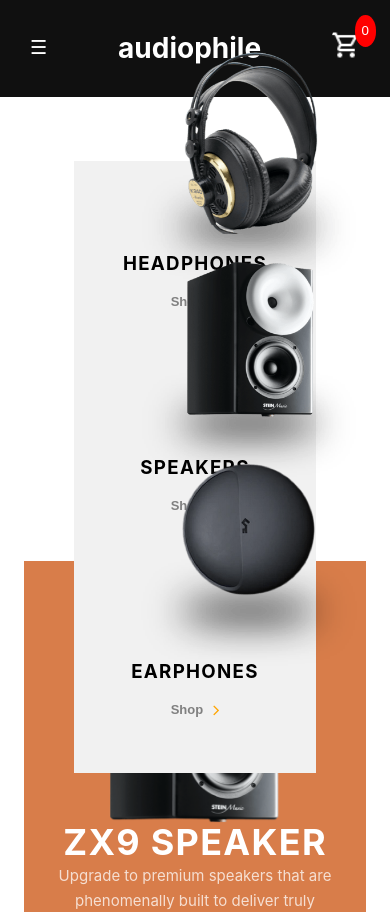
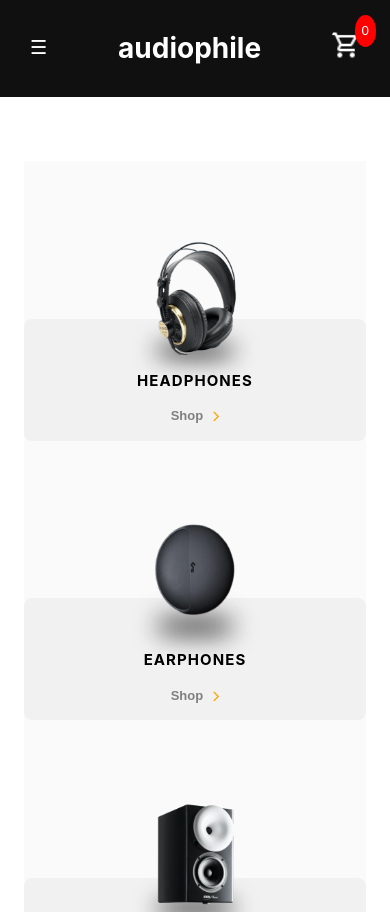
Before and after one commit to idanlevy2020/audiophile-store, a React (Create React App) app: page / in a window 390 px wide. Shown: the top 912 px of the page. Built offline with nearby package versions, Linux system fonts and the light colour scheme.

Commit message:
CatagoriesShop add responsive

```diff
--- a/src/components/CategoriesShops/CategoriesShops.css
+++ b/src/components/CategoriesShops/CategoriesShops.css
@@ -1,75 +1,80 @@
-.CategoriesShops {
-   padding-top: 200px;
-   background-color: white;
-   padding: 0px 50px;
+/**************** For mobile phones: ****************/
+.CategoriesShops{
+   margin-bottom:120px;
 }
 
-.CategoriesShops > .shops {
-   justify-content: space-between;
-   height: 400px;
+.CategoriesShops .Shop{
+   text-align: center;
+   /* border: 1px solid blue; */
 }
 
-.CategoriesShops > .shops  > .CategoriesShopsMain {
+.CategoriesShops .shop-box {
    background-color: #f1f1f1;
-   width: 350px;
-   height: 204px;
-   position: relative;
+   align-items: center;
+   justify-content: center;
+   width: 100%;
+   /* border: 1px solid black; */
+   border-radius: 8px;
+   padding-top: 50px;
 }
 
-
-.CategoriesShops > .shops > .CategoriesShopsMain> img {
-   width: 250px;
-   position: absolute;
-   top: -110px;
-   left: 50px;
-   /* transform: translate(50px, -110px);  */
+.CategoriesShops .Shop img {
+   width: 150px;
+   height: 150px;
+   position: relative;
+   top: 80px;
+   /* border: 1px solid black; */
    cursor: pointer;
 }
 
-.CategoriesShops > .shops > .CategoriesShopsMain> .category-btn-block {
-   position: absolute;
-   top: 70%;
-   left: 50%;
-   transform: translate(-50%, -70%);
-   padding-left: 20px;
-   padding-right: 20px;
-   text-align: center;
- }
-
- .category-btn-block h3{
-   letter-spacing: 1.29px;
+.CategoriesShops .Shop h3 {
+   font-size: 15px;
+   font-weight: bold;
+   letter-spacing: 1.07px;
 }
 
-/*icon > */
-.category-btn-block .btn i{
-   color:orange;
+/*icon*/
+.CategoriesShops .Shop i {
+   color: orange;
    margin-left: 10px;
 }
 
+@media only screen and (min-width: 600px) {
+   /* For tablets: */
+   .CategoriesShops {
+      display: flex;
+      justify-content: space-between;
+      margin-bottom:96px;
+   }
+   .CategoriesShops .Shop {
+      width:30%;
+   }
+}
 
-@media screen and (max-width: 375px) {
-   .CategoriesShops > .shops  > .CategoriesShopsMain {
-      width: 327px;
-      height: 165px;
-      margin: 52px 0 0;
-      padding: 24px 64px 22px;
+@media only screen and (min-width: 768px) {
+   /* For desktop: */
+   .CategoriesShops .Shop {
+      /* height: 204px; */
    }
 
-   /* width: 327px;
-   height: 165px;
-   margin: 52px 0 0;
-   padding: 24px 64px 22px;
-   border-radius: 8px;
-   background-color: #f1f1f1; */
-   .CategoriesShops > .shops > .CategoriesShopsMain> img {
-      /* width: 250px; */
-      /* position: absolute; */
-      top: -30px;
-      left: 50px;
-      /* transform: translate(50px, -110px);  */
-      /* cursor: pointer; */
-      width: 79.9px;
-      height: 104px;
+   .CategoriesShops .shop-box {
+      height: 204px;
    }
 
+   .CategoriesShops .Shop img {
+      width: 200px;
+      height: 200px;
+      position: relative;
+      top: 130px;
+   }
+
+   /* .CategoriesShops .Shop img {
+      width: 125px;
+      height: 126px;
+   } */
+
+   .CategoriesShops .Shop h3 {
+      font-size: 18px;
+      letter-spacing: 1.29px;
+   }
 }
--- a/src/components/CategoriesShops/CategoriesShops.js
+++ b/src/components/CategoriesShops/CategoriesShops.js
@@ -1,49 +1,39 @@
 import "./CategoriesShops.css";
-import { Button } from "../../components/Button/Button";
+import {useContext} from "react";
+import {StoreContext} from "../../contexts/StoreContext"
+import Button from "../Button/Button"
 import { Link } from "react-router-dom";
 
 function CategoriesShops() {
-   let btn = <Button variant='text' bgcolor='' size="small">Shop<i className="fa fa-angle-right fa-lg"></i></Button>
-   const shops = [{
-      img: <img src="/images/shared/desktop/image-headphones.png" alt="headphones"/>,
-      title: "HEADPHONES",
-      pathLink:"/headphones",
-      button: btn,
-   },
-   {
-      img: <img src="/images/shared/desktop/image-speakers.png" alt="speakers"/>,
-      title: "SPEAKERS",
-      pathLink:"/speakers",
-      button: btn,
-   },
-   {
-      img: <img src="/images/shared/desktop/image-earphones.png" alt="earphones"/>,
-      title: "EARPHONES",
-      pathLink:"/earphones",
-      button: btn,
-   }];
+   const value = useContext(StoreContext);
+   const products = value.products;
+   console.log('products',products);
+   const shops = products.filter((product) =>(product.id === 76730)||(product.id === 76734)||(product.id === 76733));
    return (
       <div className="CategoriesShops">
-         <div className="shops flex-row wrap">
             {shops.map((shop,i) => {
                   return (
-                     <CategoriesShopsMain key={i} img={shop.img} title={shop.title} path={shop.pathLink} button={shop.button} />
+                     <Shop key={i} shop={shop} />
                   );
             })}
-         </div>
       </div> /*end CategoriesShops*/
    );
 }
 
-function CategoriesShopsMain(props) {
+function Shop(props) {
+   const product=props.shop;
    return (
-      <div className="CategoriesShopsMain">
-         {props.img}
-         <div className="category-btn-block">
-            <h3>{props.title}</h3>
-            <Link to={props.path}> {props.button}</Link>
+      <div className="Shop">
+         <img src={product.imagePathShopShared} alt={product.name} />
+         <div className="shop-box flex-column">
+            <h3>{product.type.toUpperCase()}</h3>
+            <Link to={`/products/${product.type}/${product.id}`}>
+               <Button variant='text' bgcolor='' size="small">
+                  Shop<i className="fa fa-angle-right fa-lg"></i>
+               </Button>
+            </Link>
          </div>
-      </div> /*end CategoriesShopsMain*/
+      </div> /*end Shop*/
    );
 }
 
```
